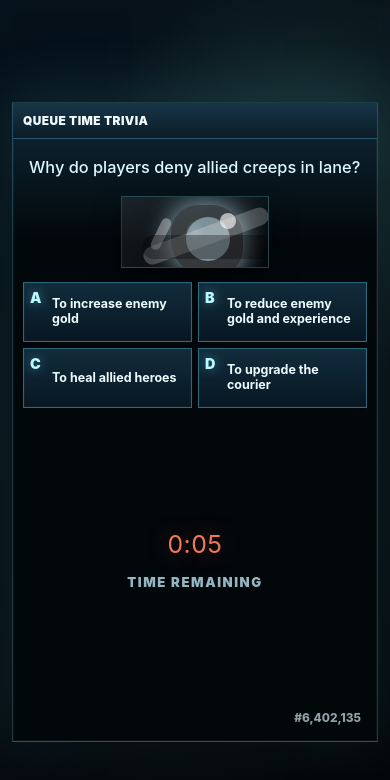
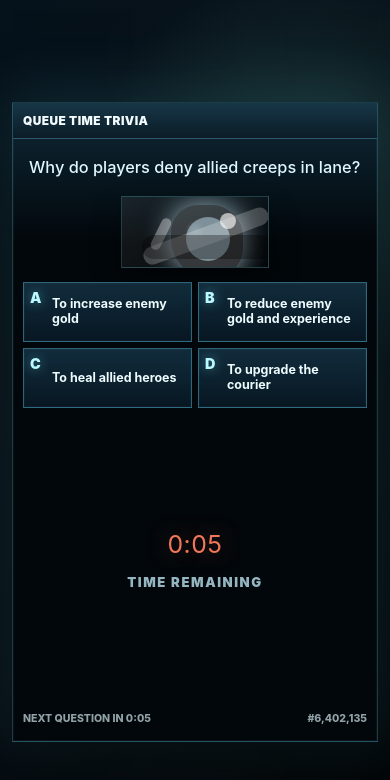
Before and after one commit to rasyidcode/prototyping-with-ai, a React (Vite) app in the folder untitled-project4/: page / in a window 390 px wide. Shown: the top 780 px of the page. Built offline with nearby package versions, Linux system fonts and the light colour scheme.

Commit message:
feat: add countdown display and improve footer layout for trivia card

```diff
--- a/untitled-project4/src/App.tsx
+++ b/untitled-project4/src/App.tsx
@@ -209,6 +209,7 @@ export function App() {
         </section>
 
         <footer className="card-footer">
+          <span>NEXT QUESTION IN 0:{liveState.remainingSeconds.toString().padStart(2, "0")}</span>
           <span>{formatQuestionNumber(liveState.questionNumber)}</span>
         </footer>
       </article>
--- a/untitled-project4/src/styles.css
+++ b/untitled-project4/src/styles.css
@@ -341,11 +341,17 @@ button {
   min-height: 34px;
   display: flex;
   align-items: center;
-  justify-content: flex-end;
+  justify-content: space-between;
+  gap: 12px;
   padding: 0 16px 12px;
   color: rgba(213, 236, 241, 0.68);
   font-size: 0.74rem;
   font-weight: 800;
+  white-space: nowrap;
+}
+
+.card-footer span:last-child {
+  text-align: right;
 }
 
 .empty-card {
@@ -413,6 +419,12 @@ button {
     letter-spacing: 0.02em;
   }
 
+  .card-footer {
+    gap: 8px;
+    padding-inline: 10px;
+    font-size: 0.66rem;
+  }
+
   .card-header {
     min-height: 36px;
     padding-inline: 10px;
```
Also changed, not shown: 1 other file (tests, documents, lock files or other folders).
